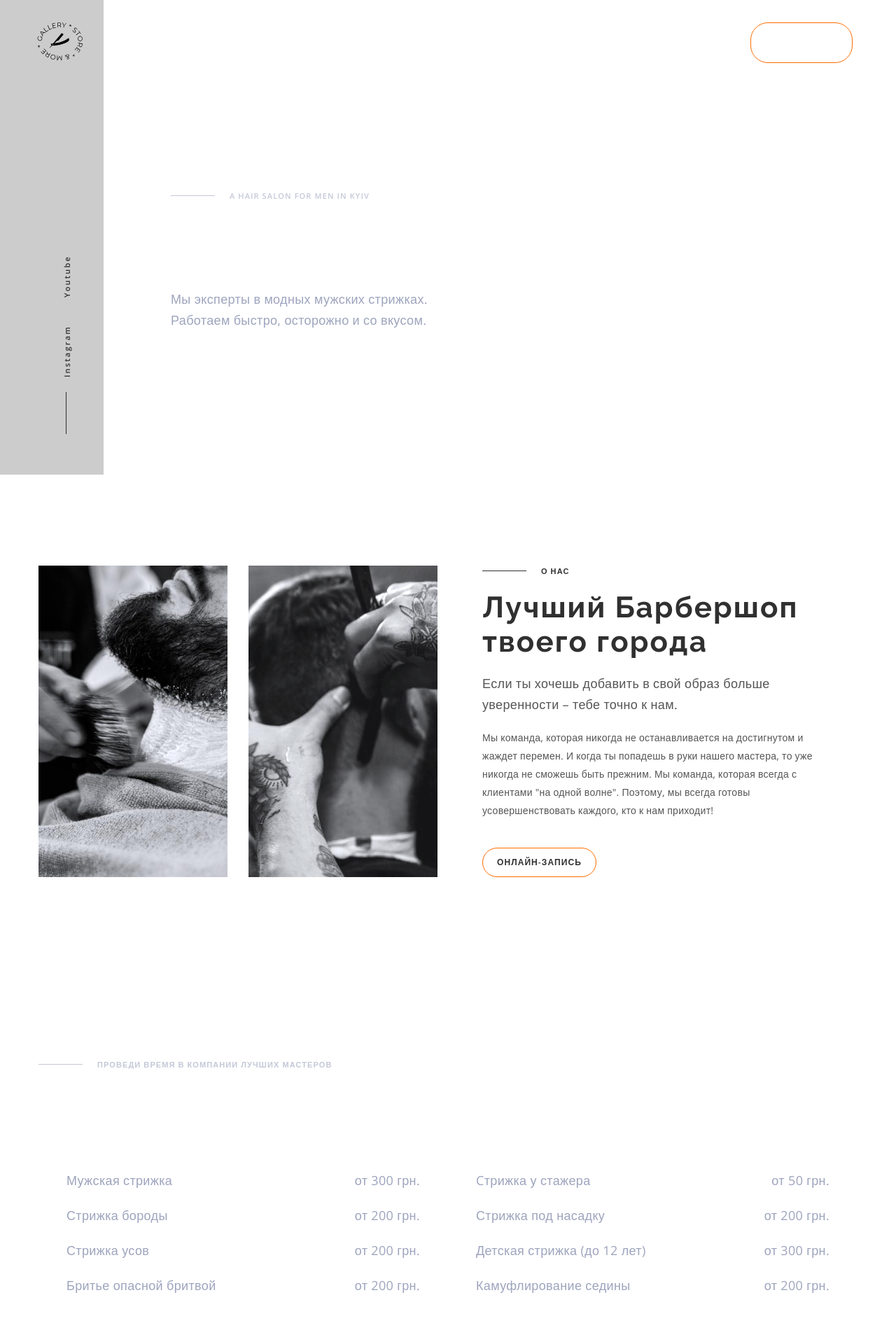
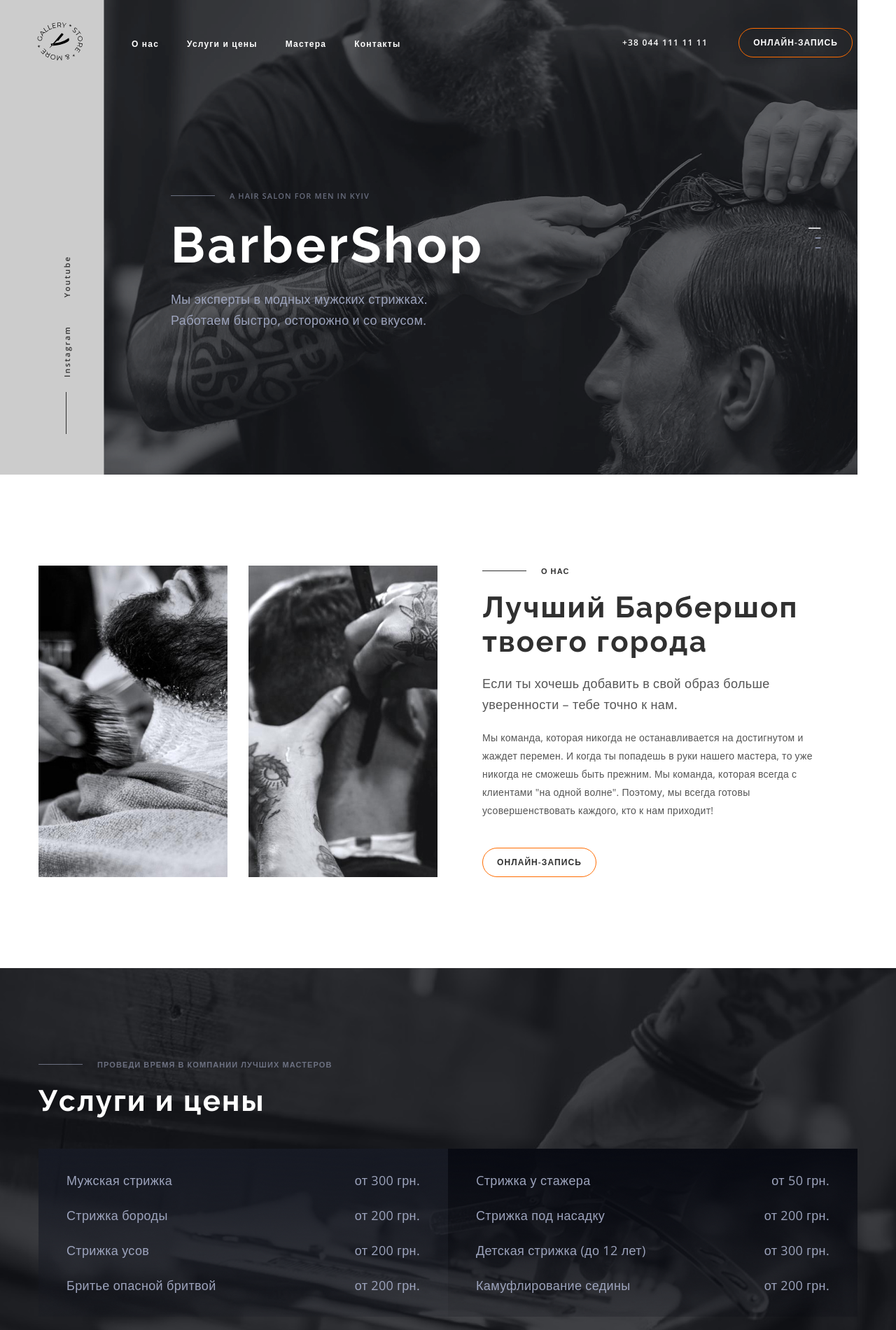
Before and after one commit to VSRudnyk/Barbershop, a plain HTML site: page index.html in a window 1280 px wide. Shown: the top 1900 px of the page at 70% size. Drawn offline with nearby package versions, Linux system fonts and the light colour scheme.

Commit message:
changes the path to images

```diff
--- a/sass/layout/_contacts.scss
+++ b/sass/layout/_contacts.scss
@@ -1,5 +1,5 @@
 .contacts {
-  background-image: url(./images/contacts/contacts-bg.jpg);
+  background-image: url(../images/contacts/contacts-bg.jpg);
 }
 
 .online-appointment {
--- a/sass/layout/_header.scss
+++ b/sass/layout/_header.scss
@@ -12,6 +12,4 @@
 
 .contacts-wrap {
   margin-left: auto;
-  display: flex;
-  align-items: center;
 }
--- a/sass/layout/_hero.scss
+++ b/sass/layout/_hero.scss
@@ -3,8 +3,8 @@
   width: 1077px;
   padding: 272px 0 206px 96px;
 
-  background-image: url(./images/hero/hero-overlay.png),
-    url(./images/hero/hero@1x.jpg);
+  background-image: url(../images/hero/hero-overlay.png),
+    url(../images/hero/hero@1x.jpg);
   background-size: cover;
   background-repeat: no-repeat;
 
@@ -12,8 +12,8 @@
     (-webkit-min-device-pixel-ratio: 2),
     (min-resolution: 192dpi),
     (min-resolution: 2dppx) {
-    background-image: url(./images/hero/hero-overlay.png),
-      url(./images/hero/hero@2x.jpg);
+    background-image: url(../images/hero/hero-overlay.png),
+      url(../images/hero/hero@2x.jpg);
   }
 }
 
--- a/sass/layout/_price.scss
+++ b/sass/layout/_price.scss
@@ -3,8 +3,8 @@
   height: 718px;
   margin-left: auto;
   margin-right: auto;
-  background-image: url(./images/price/price-transparent.png),
-    url(./images/price/price-bg.jpg);
+  background-image: url(../images/price/price-transparent.png),
+    url(../images/price/price-bg.jpg);
 }
 
 .price {
@@ -21,7 +21,7 @@
 .price-left__list {
   width: 50%;
   padding: 30px 40px;
-  background-image: url(./images/price/price-left-bg.png);
+  background-image: url(../images/price/price-left-bg.png);
 }
 
 .price-left__items {
@@ -36,7 +36,7 @@
 .price-right__list {
   width: 50%;
   padding: 30px 40px;
-  background-image: url(./images/price/price-right-bg.png);
+  background-image: url(../images/price/price-right-bg.png);
 }
 
 .price-right__items {
```
Also changed, not shown: css/main.css, css/main.min.css, 2 other files.
